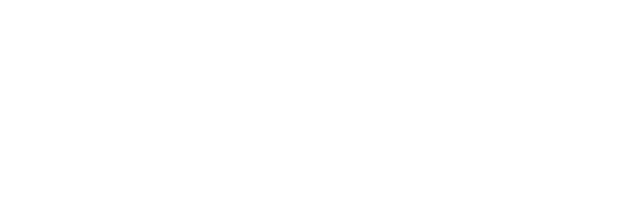
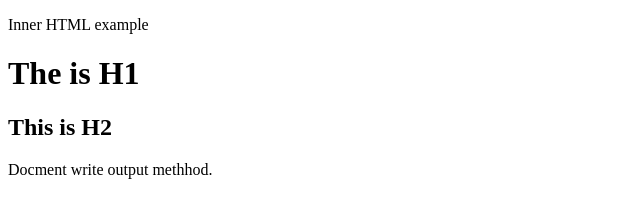
Before and after one commit to omarKaushru/Basic-JavaScript, a plain HTML site: page index.html in a window 1280 px wide. Shown: the whole page, without its empty margins (0-640 px from the left). Drawn offline with Linux system fonts and the light colour scheme.

Commit message:
Basic JS output method done

```diff
--- a/index.html
+++ b/index.html
@@ -1,13 +1,29 @@
 <!DOCTYPE html>
 <html lang="en">
+
 <head>
     <meta charset="UTF-8">
     <meta name="viewport" content="width=device-width, initial-scale=1.0">
     <title>Document</title>
 </head>
+
 <body>
+    <p id="root"> </p>
+    <h1 id="idH1"> </h1>
+    <h2 id="idH2"></h2>
     <script>
+        //this is alert
         window.alert('Hello to JavaScript')
+        alert("Md Omar Kaushru")
+        document.write("Docment write output methhod.");
+        document.getElementById("root").innerHTML = "Inner HTML example"; //this method first calls the element e.g. p tag by it id after then it puts the message by innerHTML into P tag
+        document.getElementById("idH1").innerHTML = "The is H1";
+        document.getElementById("idH2").innerHTML = "This is H2";
+        //this is console log method
+        console.log("This is console log"); // to see the output by console go to web browser and incept element and after go to console
+
     </script>
+
 </body>
+
 </html>
```
